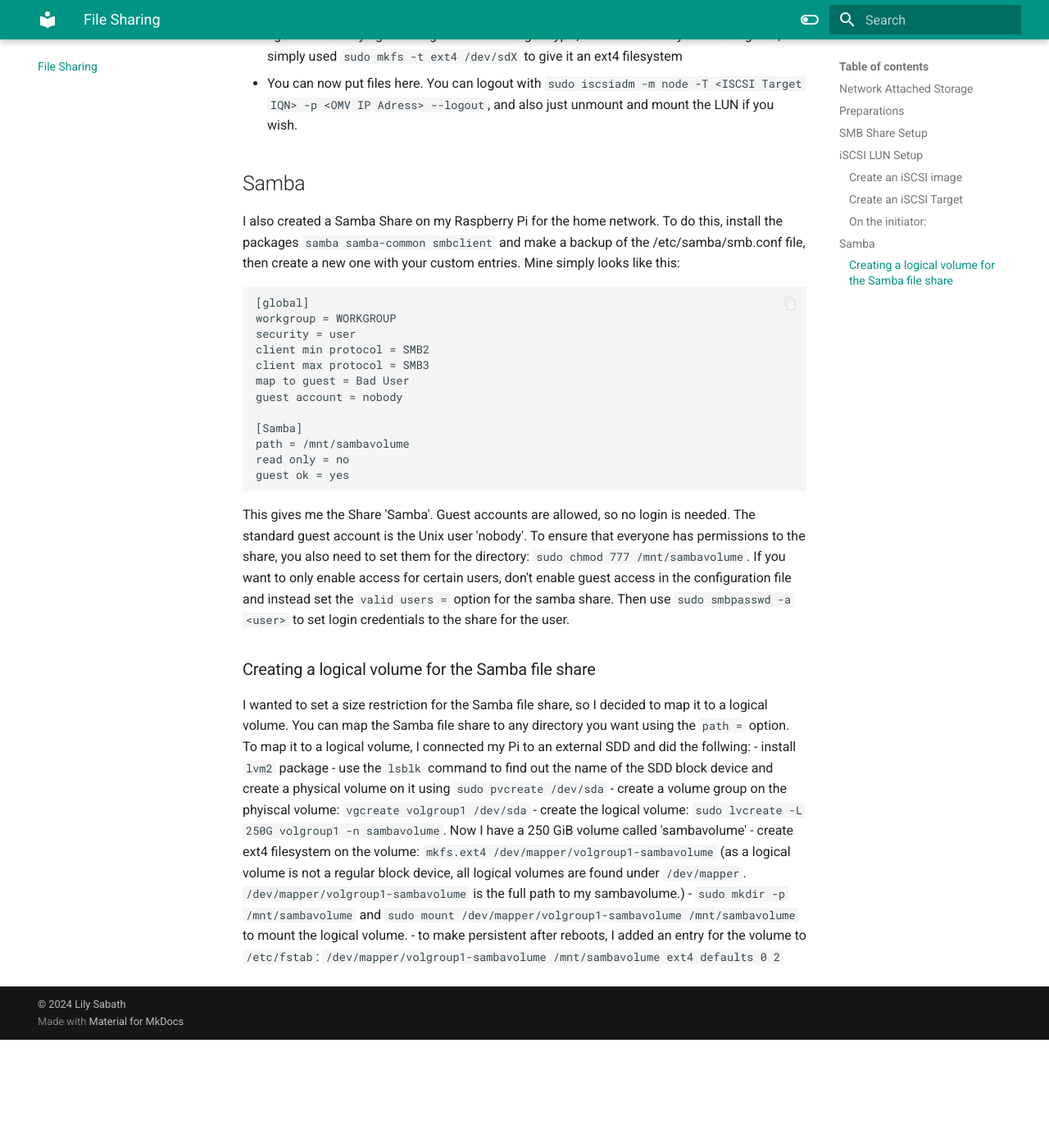
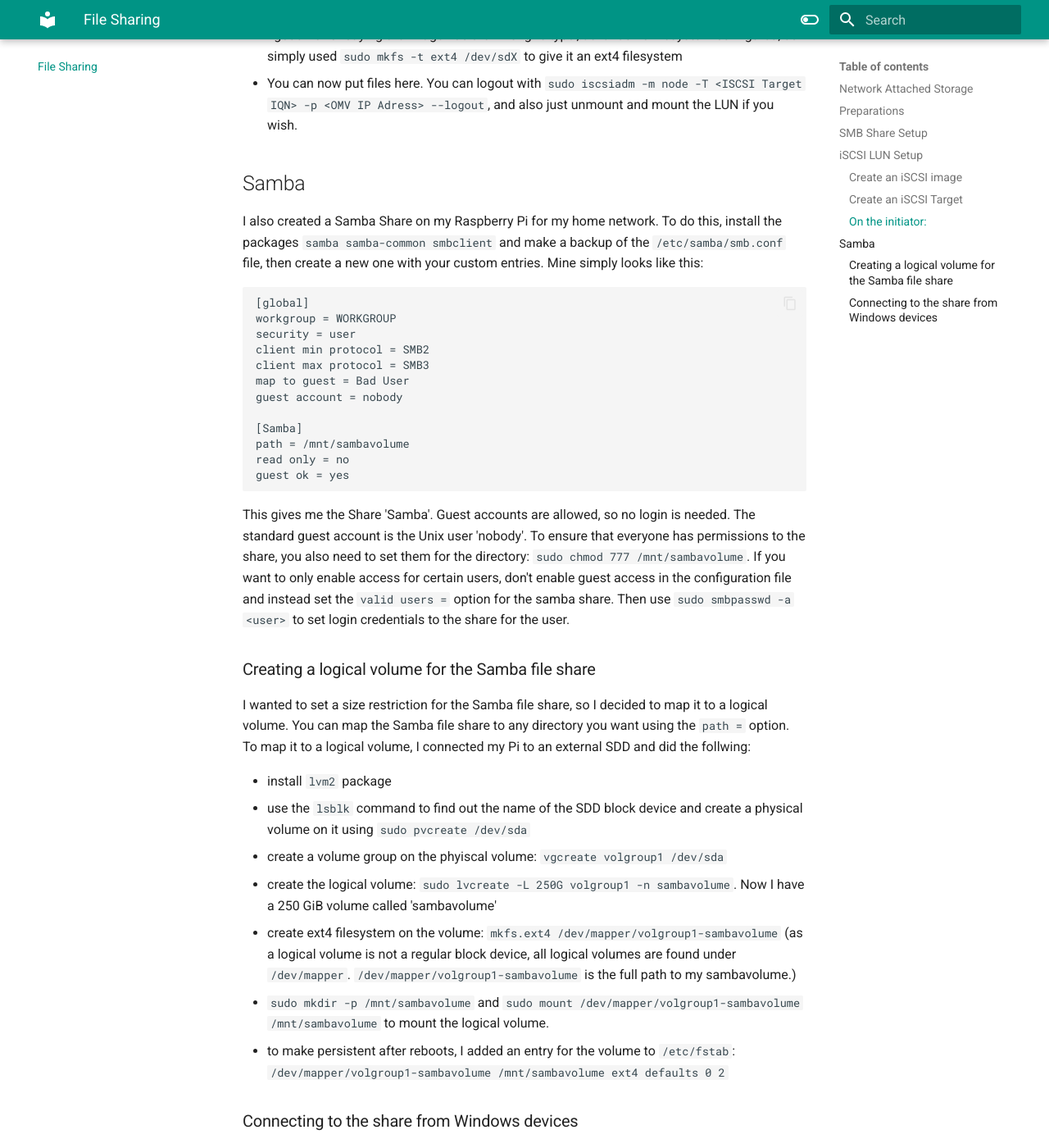
Before and after one commit to witchessabath/mkdocs, an MkDocs documentation site: the page built from docs/NAS.md, in a window 1280 px wide and 1400 px high, scrolled down 2631 px. Shown: the whole window at 82% size. Built offline with MkDocs 1.6.1 and Material for MkDocs 9.7.7, drawn with Linux system fonts in a browser that asks for light colours; before the commit the page ends 3899 px from its top, so only the background shows below that; some of the changed text lies outside the part shown.

Commit message:
added Samba and LVM entries

````diff
--- a/docs/NAS.md
+++ b/docs/NAS.md
@@ -63,8 +63,8 @@
 
 ## Samba
 
-I also created a Samba Share on my Raspberry Pi for the home network.
-To do this, install the packages `samba samba-common smbclient` and make a backup of the /etc/samba/smb.conf file, then create a new one with your custom entries.
+I also created a Samba Share on my Raspberry Pi for my home network.
+To do this, install the packages `samba samba-common smbclient` and make a backup of the `/etc/samba/smb.conf` file, then create a new one with your custom entries.
 Mine simply looks like this:
 ```
 [global]
@@ -86,6 +86,7 @@
 I wanted to set a size restriction for the Samba file share, so I decided to map it to a logical volume.
 You can map the Samba file share to any directory you want using the `path = ` option.
 To map it to a logical volume, I connected my Pi to an external SDD and did the follwing:
+
 - install `lvm2` package
 - use the `lsblk` command to find out the name of the SDD block device and create a physical volume on it using `sudo pvcreate /dev/sda`
 - create a volume group on the phyiscal volume: `vgcreate volgroup1 /dev/sda`
@@ -93,3 +94,7 @@
 - create ext4 filesystem on the volume: `mkfs.ext4 /dev/mapper/volgroup1-sambavolume` (as a logical volume is not a regular block device, all logical volumes are found under `/dev/mapper`. `/dev/mapper/volgroup1-sambavolume` is the full path to my sambavolume.)
 - `sudo mkdir -p /mnt/sambavolume` and `sudo mount /dev/mapper/volgroup1-sambavolume /mnt/sambavolume` to mount the logical volume.
 - to make persistent after reboots, I added an entry for the volume to `/etc/fstab`: `/dev/mapper/volgroup1-sambavolume /mnt/sambavolume ext4 defaults 0 2`
+
+### Connecting to the share from Windows devices
+To connect to the share using Windows devices, simply enter `\\<serverIP>\<sambasharename>` in the file explorer or map as new network device.
+So in my case, `\\cutiepi\samba`. You are now automatically connected to whatever directory is specified as 'path' in the smb.conf file for this share.
````
